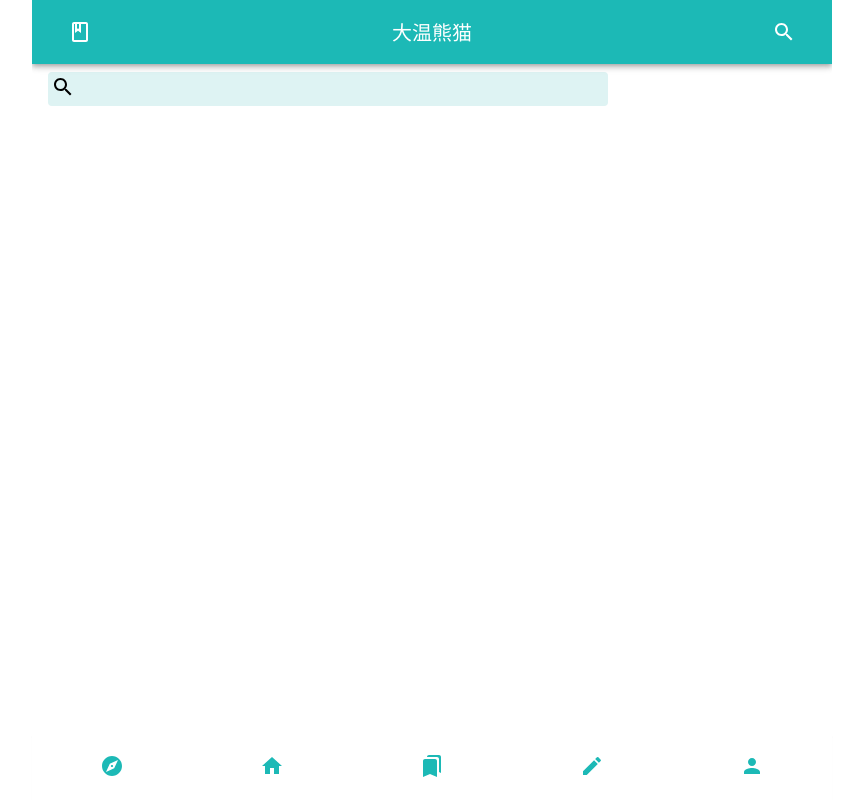
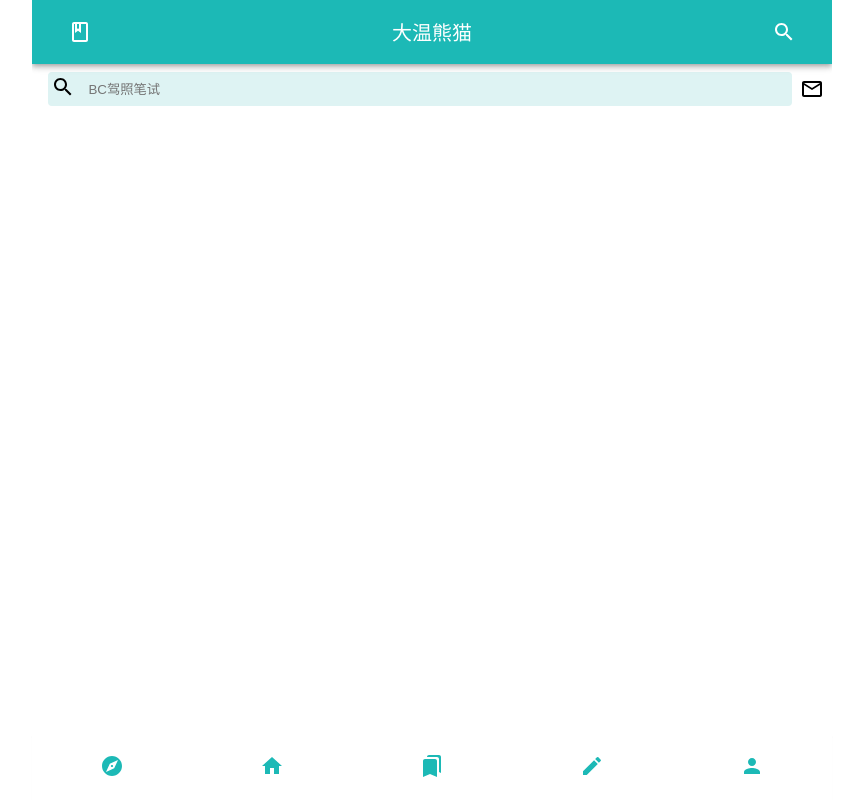
Before and after one commit to de2008de/vanpanda_quiz_card_ui, a React (Create React App) app: page / in a window 1280 px wide. Shown: the whole page, without its empty margins (208-1071 px from the left). Built offline with nearby package versions, Linux system fonts and the light colour scheme; what react-stripe-elements would draw is missing.

Commit message:
Building SearchBar + Improve SearchBar styles + Add message icon beside search bar on explore page + Add placeholder text for SearchBar

```diff
--- a/src/components/explore/ExplorePage.js
+++ b/src/components/explore/ExplorePage.js
@@ -1,20 +1,33 @@
 import React from "react";
 import SearchBar from "./SearchBar";
 import { makeStyles } from "@material-ui/core/styles";
+import MailOutlineIcon from "@material-ui/icons/MailOutline";
 
 const useStyles = makeStyles(theme => ({
     searchBarWrapper: {
-        width: "70%",
+        display: "flex",
+        alignItems: "center",
+        justifyContent: "center",
+        width: "auto",
         margin: "0.5rem 0.5rem 1rem 1rem"
+    },
+    mailIcon: {
+        marginLeft: "0.5rem"
     }
 }));
 
 const ExplorePage = props => {
     const classes = useStyles();
+
+    const getSearchBarPlaceholder = () => {
+        return "BC驾照笔试";
+    };
+
     return (
         <div className="ExplorePage">
             <div className={classes.searchBarWrapper}>
-                <SearchBar />
+                <SearchBar placeholder={getSearchBarPlaceholder()} />
+                <MailOutlineIcon className={classes.mailIcon} />
             </div>
         </div>
     );
--- a/src/components/explore/SearchBar.js
+++ b/src/components/explore/SearchBar.js
@@ -34,6 +34,7 @@ const SearchBar = props => {
             <div className={classes.searchInputWrapper}>
                 <input
                     type="text"
+                    placeholder={props.placeholder}
                     className={classes.searchInput + " searchInput"}
                 />
             </div>
```
